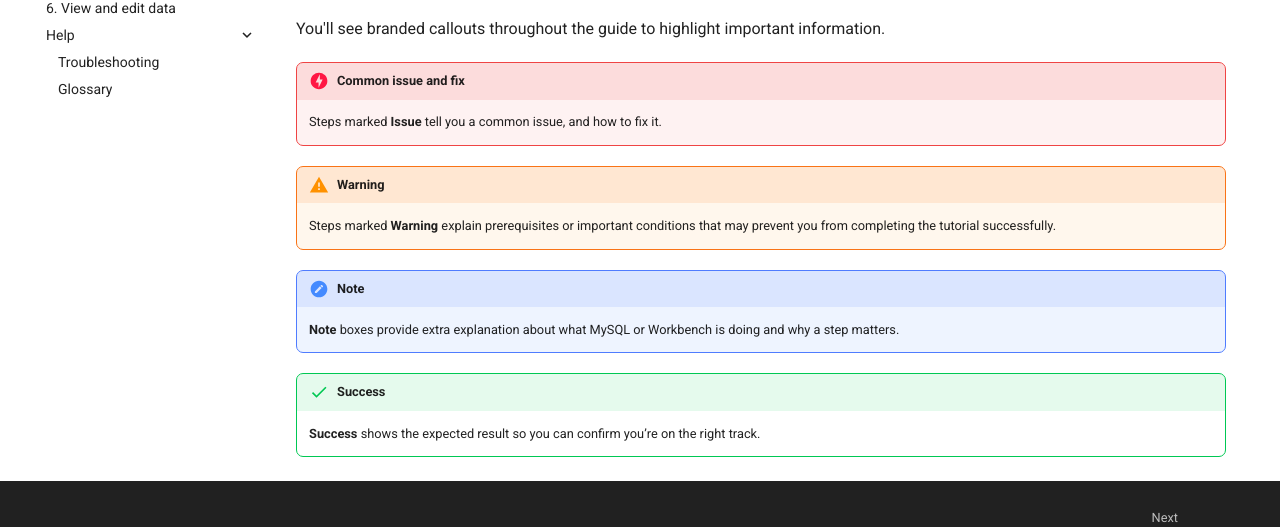
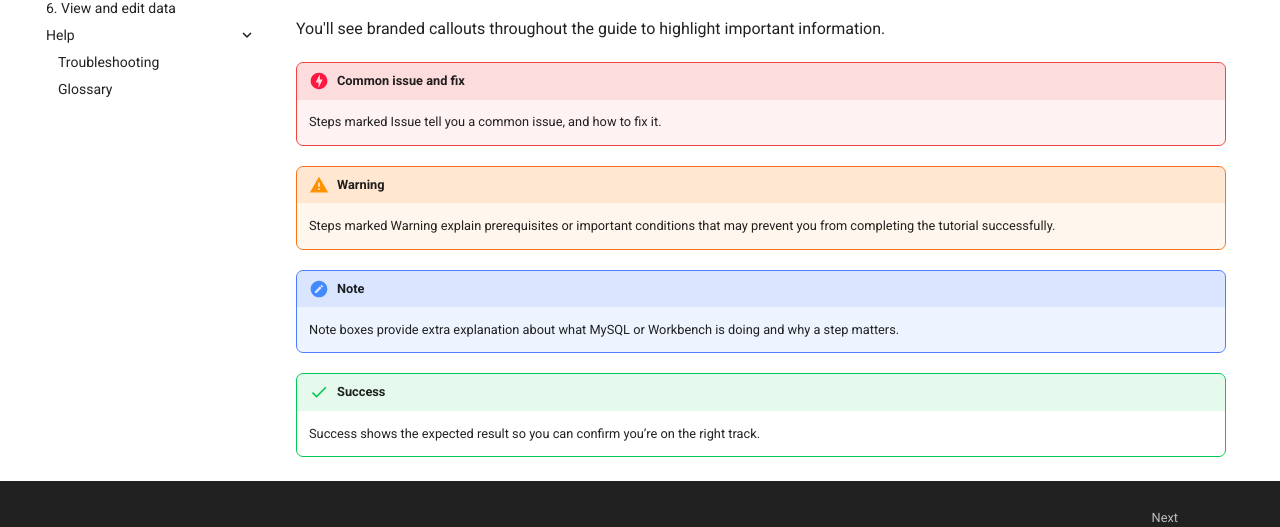
Before and after one commit to ClaisaZ/mkdocs-MySQL-user-guide, an MkDocs documentation site: the page built from docs/index.md, in a window 1280 px wide and 900 px high, scrolled down 1241 px. Shown: the part 243-770 px from the top of the window. Built offline with MkDocs 1.6.1 and Material for MkDocs 9.7.7, drawn with Linux system fonts in a browser that asks for light colours; comment, search, counter and statistics services are not loaded.

Commit message:
refinement inex.md

```diff
--- a/docs/index.md
+++ b/docs/index.md
@@ -72,13 +72,13 @@ This guide assumes that the following software is already correctly installed on
 You'll see branded callouts throughout the guide to highlight important information.
 
 !!! danger "Common issue and fix"
-    Steps marked **Issue** tell you a common issue, and how to fix it.
+    Steps marked Issue tell you a common issue, and how to fix it.
 
 !!! warning "Warning"
-    Steps marked **Warning** explain prerequisites or important conditions that may prevent you from completing the tutorial successfully.
+    Steps marked Warning explain prerequisites or important conditions that may prevent you from completing the tutorial successfully.
 
 !!! note "Note"
-    **Note** boxes provide extra explanation about what MySQL or Workbench is doing and why a step matters.
+    Note boxes provide extra explanation about what MySQL or Workbench is doing and why a step matters.
 
 !!! success "Success"
-    **Success** shows the expected result so you can confirm you’re on the right track.
+    Success shows the expected result so you can confirm you’re on the right track.
```
